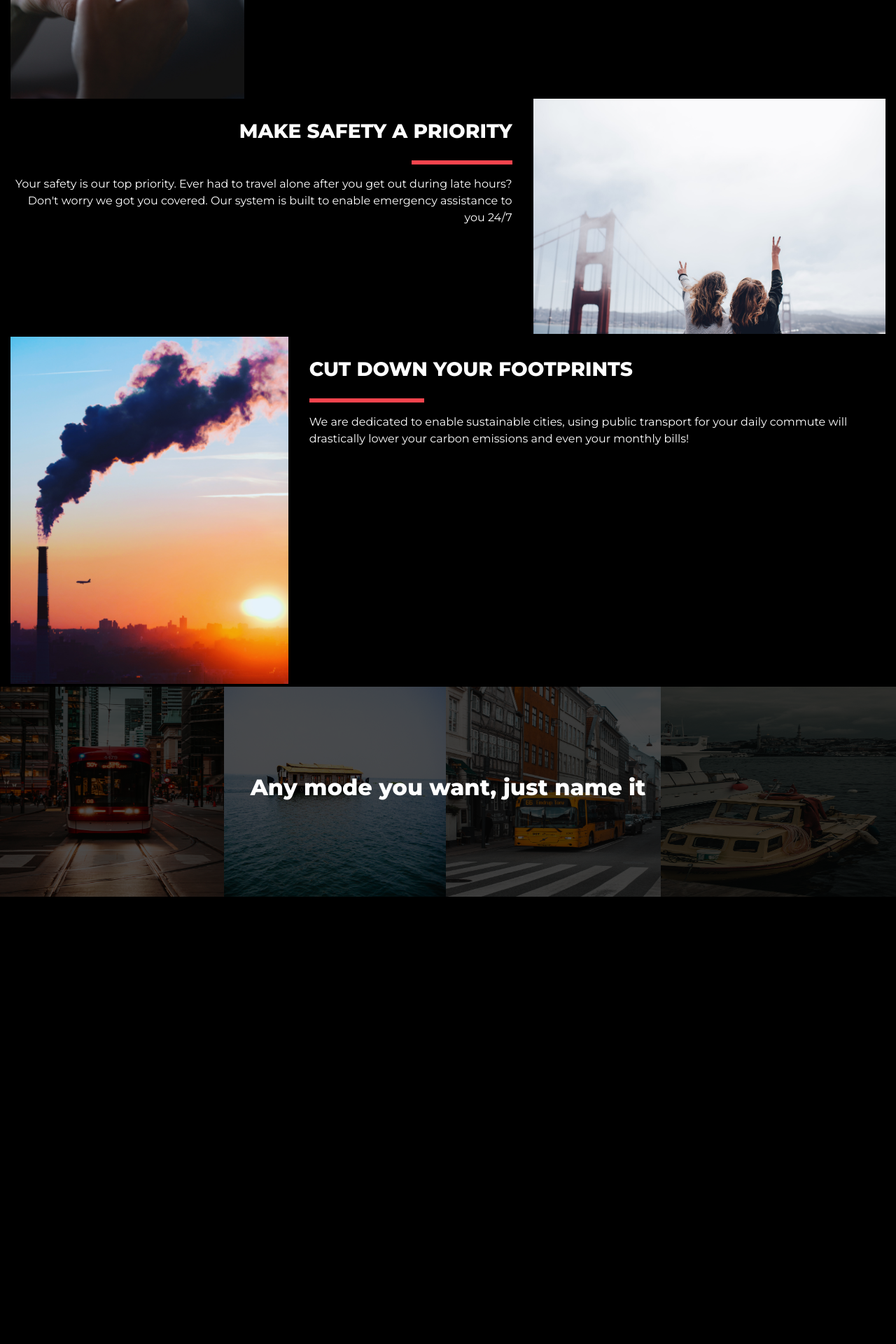
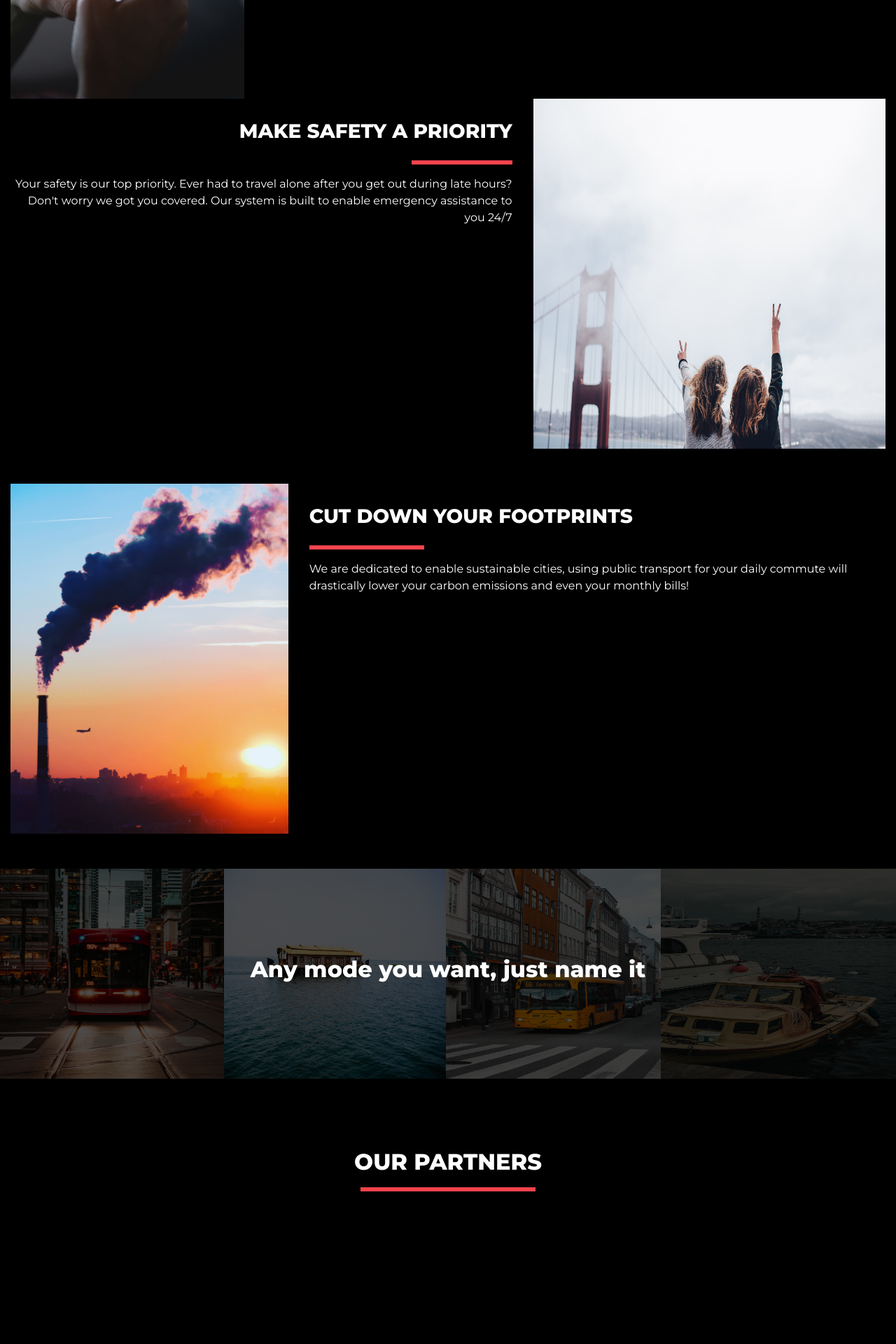
Before and after one commit to 0snowden0/project-xplor-site, a PHP site: page /productpage.html in a window 1280 px wide. Shown: the part 1133-3053 px from the top of the page at 70% size. Before the commit the page ends 2414 px from the top, so only its background shows below. Run offline with PHP 8.4, Linux system fonts and the light colour scheme.

Commit message:
adding features6

```diff
--- a/product_page/productpage.html
+++ b/product_page/productpage.html
@@ -68,6 +68,7 @@
 			</div>
 		</div>
 	</div>
+	</div>
 	<div class="container-fluid bg-sec-4">
 		<div class="row">
 			<div class="col-sm-7">
@@ -86,7 +87,8 @@
 			</div>
 		</div>
 	</div>
-		<div class="container-fluid bg-sec-3">
+	</div>
+		<div class="container-fluid bg-sec-4">
 		<div class="row">
 			<div class="col-sm-4">
 				<img src="chimney.jpg" class="pic3 img-fluid">
@@ -104,19 +106,6 @@
 			</div>
 		</div>
 	</div>
-
-
-
-
-
-
-
-
-
-
-
-
-
 	<div class="container-fluid bg-sec-2">
 		<div class="background2"></div>
 		<div class="row"></div>
@@ -124,7 +113,14 @@
 			<h2><b>Any mode you want, just name it</b></h2>
 		</div>
 	</div>
-	<div class="container-fluid sep-bar"></div>
+	<div class="container-fluid sep-bar align-items-center justify-content-center" style="color:white" id="partners">
+		<h2 align="center"><b>OUR PARTNERS</b></h2>
+		<hr noshade>
+	</div>
+	<div class="container-fluid bg-sec-4">
+		<div class="row justify-content-center">
+
+
 
 
 
--- a/product_page/styles.css
+++ b/product_page/styles.css
@@ -128,6 +128,14 @@ hr{
 	}
 .bg-sec-4{
 	background-color: black;
-	height: 340px;
+	height: 550px;
 	color:white;
 	}
+.pic2{
+	height:500px;
+	width:748px;
+	}
+.pic3{
+	height:500px;
+	width:400px;
+	}
```
